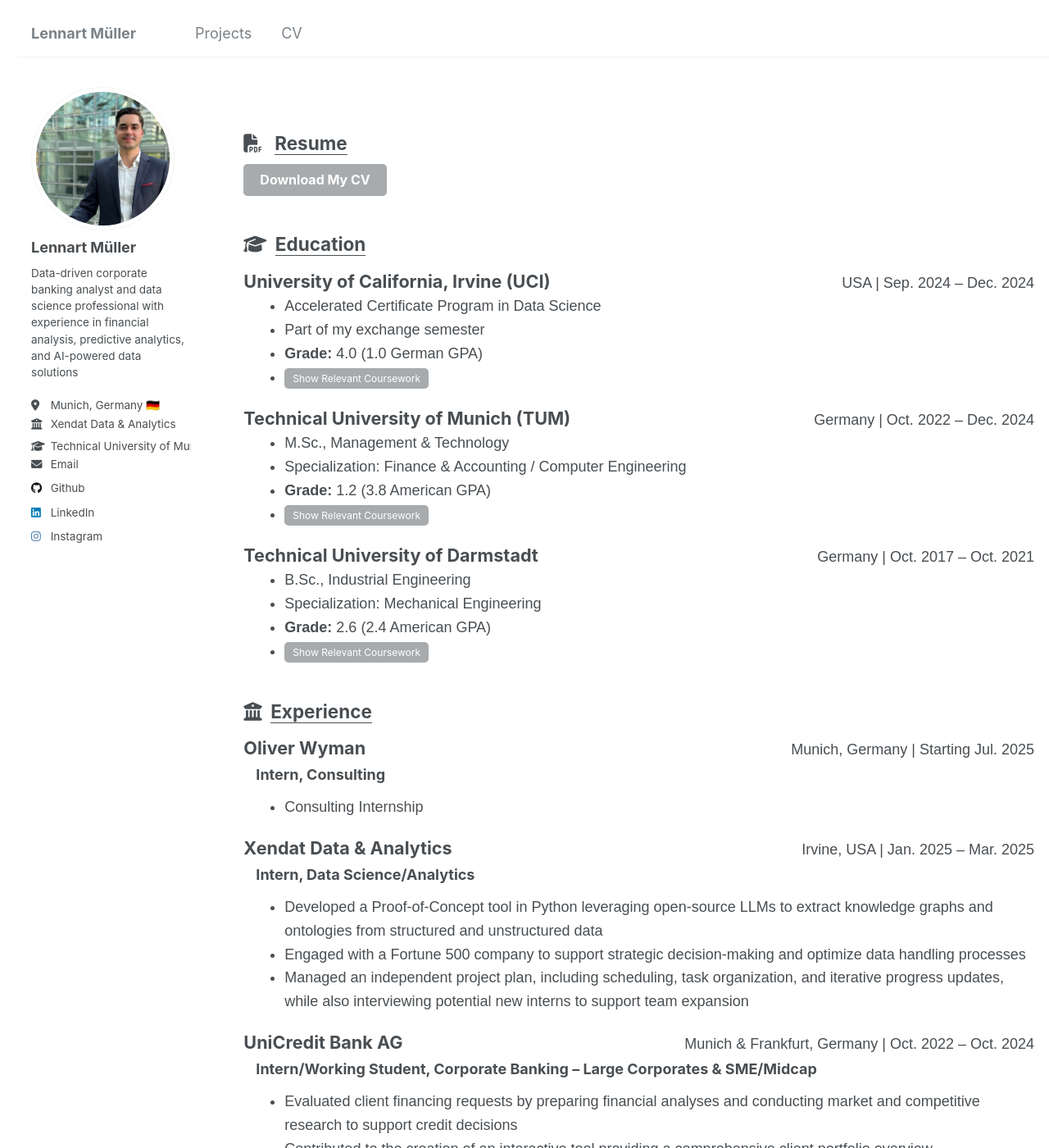
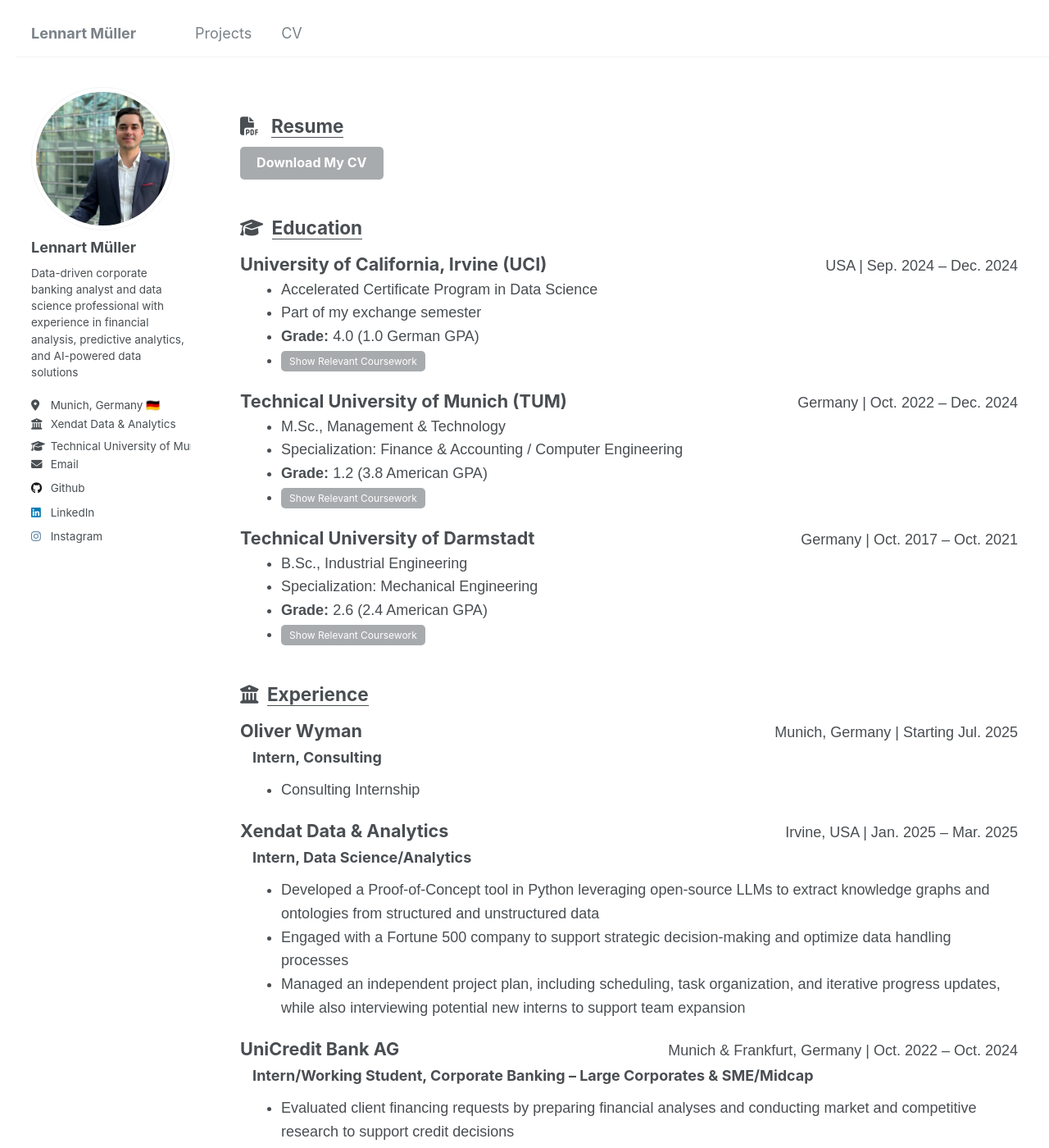
Before and after one commit to lennartmueller123/lennartmueller123.github.io, a Jekyll site: the page built from _pages/cv.html, in a window 1280 px wide and 1400 px high. Shown: the whole window at 82% size. Built offline with Jekyll 4.4.1, drawn with Linux system fonts in a browser that asks for light colours.

Commit message:
Update cv.html

```diff
--- a/_pages/cv.html
+++ b/_pages/cv.html
@@ -17,8 +17,7 @@
     <style>
         body {
             font-family: Arial, sans-serif;
-            margin-left: 20px;
-            margin-top: 10px;
+            margin: 20px;
             line-height: 1.6;
         }
         h1, h2 {
@@ -52,6 +51,13 @@
             margin-top: 8px;
             margin-bottom: 0px;
         }
+        .section.resume {
+          margin-top: 0;
+          padding-top: 0;
+        }
+        .section.resume h2 {
+          margin-top: 0.2em;
+        }
         ul {
             margin: 0px 0;
             padding-left: 50px;
@@ -60,6 +66,7 @@
             margin-top: 0px;
             margin-bottom: 0px;
         }
+
     </style>
 </head>
 <body>
```
